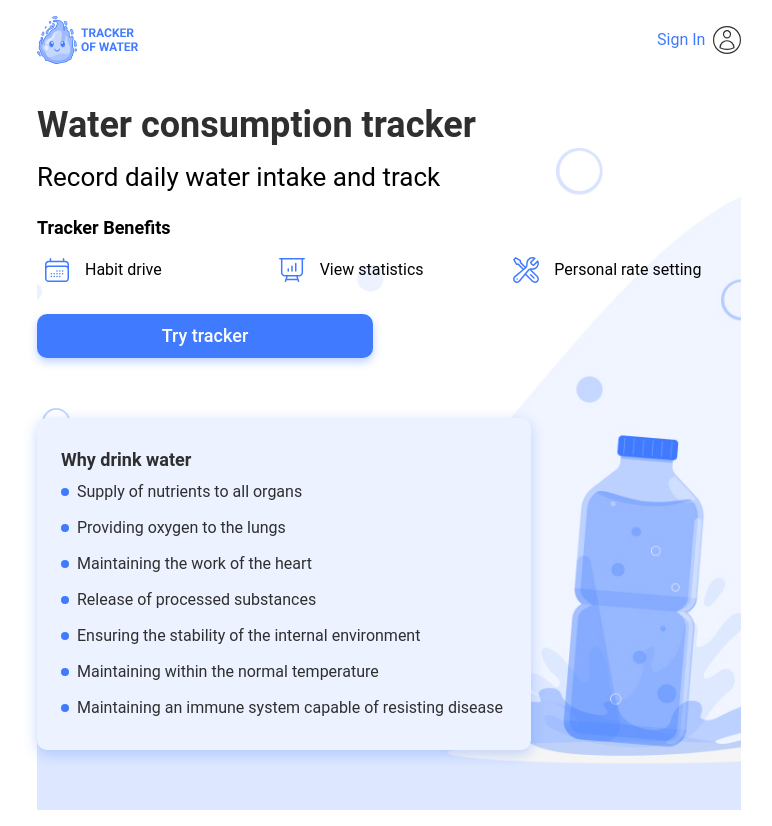
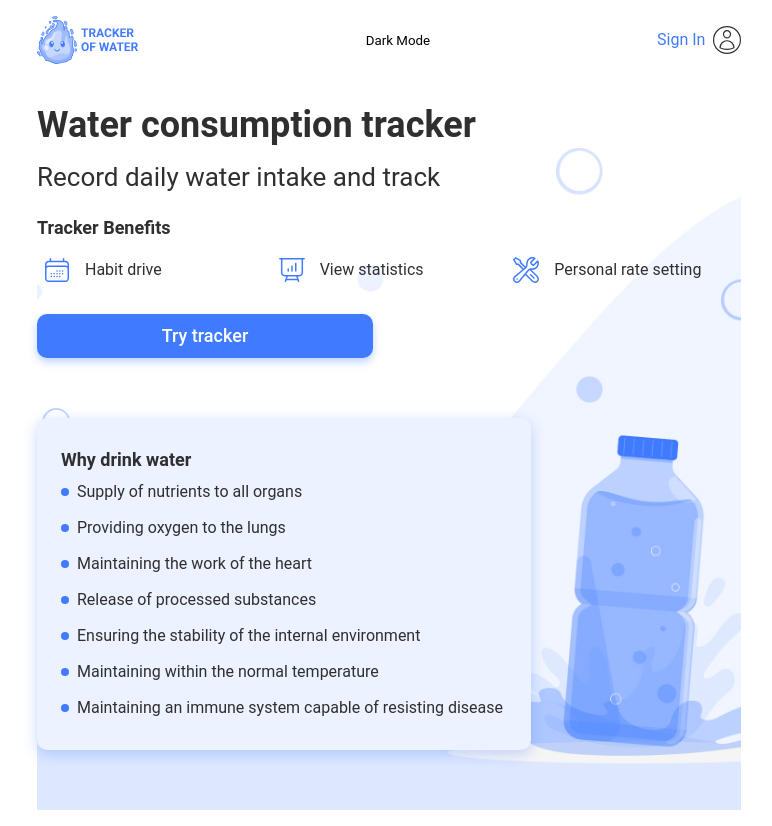
Before and after one commit to shulsergio/WaterTracker, a React (Vite) app: page /welcome in a window 1280 px wide. Shown: the whole page, without its empty margins (251-1023 px from the left). Built offline with nearby package versions, Linux system fonts and the light colour scheme.

Commit message:
dark theme

```diff
--- a/src/App.css
+++ b/src/App.css
@@ -1,10 +1,13 @@
-/*перевірка*/
-h1 {
-  max-width: 200px;
-  text-align: center;
-  margin: 0 auto;
-  border-radius: 8px;
-  padding: 10px;
-  border: 1px solid var(--primary-color-blue);
-  color: var(--secondary-color-3);
+body {
+  background-color: var(--primary-color-white);
+  color: var(--primary-color-black); /* Это задаёт цвет текста */
+  font-family: var(--font-roboto);
+  margin: 0;
+  padding: 0;
+  transition: background-color 0.3s ease, color 0.3s ease; /* Плавный переход */
 }
+
+/* [data-theme="dark"] body {
+  background-color: var(--primary-color-white);
+  color: var(--primary-color-white);
+} */
--- a/src/App.jsx
+++ b/src/App.jsx
@@ -1,4 +1,4 @@
-import { lazy, useEffect } from "react";
+import { lazy, useEffect, useState } from "react";
 import { Routes, Route, Navigate } from "react-router-dom";
 import SharedLayout from "./components/SharedLayout/SharedLayout";
 import { RestrictedRoute } from "./components/Routs/RestrictedRoute";
@@ -9,11 +9,13 @@ import { useDispatch, useSelector } from "react-redux";
 import { refreshUser } from "./redux/auth/operations.js";
 import { selectIsRefreshing } from "./redux/auth/selectors.js";
 import { PrivateRoute } from "./components/Routs/PrivateRoute.jsx";
+// import { fetchUser } from "./redux/user/operations.js";
+// import Header from "./components/Header/Header.jsx";
 
 function App() {
   const dispatch = useDispatch();
 
-  const MainPage = lazy(() => import("./pages/MainPage/MainPage"));
+  // const MainPage = lazy(() => import("./pages/MainPage/MainPage"));
   const HomePage = lazy(() => import("./pages/HomePage/HomePage"));
   const WelcomePage = lazy(() => import("./pages/WelcomePage/WelcomePage"));
   const SigninPage = lazy(() => import("./pages/SigninPage/SigninPage"));
@@ -21,6 +23,7 @@ function App() {
   const NotFoundPage = lazy(() => import("./pages/NotFoundPage/NotFoundPage"));
 
   const isRefreshing = useSelector(selectIsRefreshing);
+
   useEffect(() => {
     dispatch(refreshUser());
   }, [dispatch]);
@@ -41,7 +44,7 @@ function App() {
       />
       <Routes>
         <Route path="/" element={<SharedLayout />}>
-          <Route path="main" element={<MainPage />} />
+          {/* <Route path="main" element={<MainPage />} /> */}
           <Route path="signin" element={<SigninPage />} />
           <Route path="signup" element={<SignupPage />} />
           <Route
--- a/src/components/AuthFormSignIn/AuthFormSignIn.module.css
+++ b/src/components/AuthFormSignIn/AuthFormSignIn.module.css
@@ -9,7 +9,7 @@
   font-weight: 400;
   font-size: 18px;
   line-height: 133%;
-  color: #2f2f2f;
+  color: var(--primary-color-black);
   margin-top: 16px;
 }
 
@@ -23,24 +23,24 @@
   font-family: var(--font-family);
   font-size: 16px;
   line-height: 125%;
-  color: #407bff;
+  color: var(--primary-color-blue);
 }
 .input:active {
-  border: 1px solid #d7e3ff;
+  border: 1px solid var(--secondary-color---5);
 }
 .input:focus {
-  border: 1px solid #d7e3ff;
+  border: 1px solid var(--secondary-color---5);
 }
 
 .inputError {
-  border-color: #ef5050;
-  color: #ef5050;
+  border-color: var(--secondary-color-3);
+  color: var(--secondary-color-3);
 }
 
 ::placeholder {
   font-family: var(--font-family);
   font-size: 16px;
-  color: #9ebbff;
+  color: var(--secondary-color-4);
 }
 
 .text {
@@ -54,7 +54,7 @@
   margin-top: 16px;
 }
 .nav:hover {
-  color: #ff9d43;
+  color: var(--secondary-color-5);
 }
 
 .signinButton {
@@ -70,7 +70,7 @@
   align-items: center;
   justify-content: center;
   box-shadow: 0 4px 8px 0 rgba(64, 123, 255, 0.34);
-  background-color: #407bff;
+  background-color: var(--primary-color-blue);
   font-family: var(--font-family);
   color: white;
 }
@@ -86,7 +86,7 @@
   font-weight: 400;
   font-size: 14px;
   line-height: 129%;
-  color: #ef5050;
+  color: var(--secondary-color-3);
 }
 .passwordWrapper {
   position: relative;
--- a/src/components/Header/Header.jsx
+++ b/src/components/Header/Header.jsx
@@ -4,14 +4,37 @@ import UserAuth from "../UserAuth/UserAuth";
 import UserLogo from "../UserLogo/UserLogo";
 import { selectIsLoggedIn } from "../../redux/auth/selectors";
 import Logo from "../Logo/Logo";
+import { useEffect, useState } from "react";
 
 const Header = () => {
   const isLoggedIn = useSelector(selectIsLoggedIn);
+
+  // Получение текущей темы из localStorage
+  const [isDarkTheme, setIsDarkTheme] = useState(() => {
+    const savedTheme = localStorage.getItem("isDarkTheme");
+    return savedTheme ? JSON.parse(savedTheme) : false;
+  });
+
+  // Применение темы при изменении
+  useEffect(() => {
+    document.documentElement.setAttribute(
+      "data-theme",
+      isDarkTheme ? "dark" : "light"
+    );
+    localStorage.setItem("isDarkTheme", JSON.stringify(isDarkTheme));
+  }, [isDarkTheme]);
+
+  const toggleTheme = () => {
+    setIsDarkTheme((prev) => !prev);
+  };
 
   return (
     // <div className={css.headerContainer}>
     <header className={css.header}>
       <Logo />
+      <button className={css.themeToggle} onClick={toggleTheme}>
+        {isDarkTheme ? "Light Mode" : "Dark Mode"}
+      </button>
       {isLoggedIn ? <UserLogo /> : <UserAuth />}
     </header>
     // </div>
--- a/src/redux/auth/authSlice.js
+++ b/src/redux/auth/authSlice.js
@@ -66,6 +66,7 @@ const AuthSlice = createSlice({
       .addCase(refreshUser.fulfilled, (state, action) => {
         state.user = action.payload;
         state.isRefreshing = false;
+        state.isLoggedIn = true;
       })
       .addCase(refreshUser.rejected, (state, action) => {
         state.error = action.payload;
--- a/src/redux/auth/operations.js
+++ b/src/redux/auth/operations.js
@@ -5,7 +5,8 @@ import { getDayWaterList } from "../dayWaterList/operations.js";
 import { setIsLoading } from "./authSlice.js";
 import { getMonthWaterList } from "../monthWaterList/operations.js";
 // import { Navigate, useNavigate } from "react-router-dom";
-axios.defaults.baseURL = /* "http://localhost:3000/"; */ "https://bo-o-woa.onrender.com/";
+axios.defaults.baseURL =
+  /* "http://localhost:3000/"; */ "https://bo-o-woa.onrender.com/";
 axios.defaults.withCredentials = true;
 
 const setAuthHeader = (token) => {
@@ -140,12 +141,13 @@ export const refreshUser = createAsyncThunk(
     }
 
     try {
-      const res = await axios.post("/auth/refresh", { token: persistedToken });
+      const { data } = await axios.post("/auth/refresh", {
+        token: persistedToken,
+      });
 
-      console.log("REFRESH DATA", res);
-      console.log("REFRESH DATA", res.data);
-
-      return res.data;
+      return {
+        token: data.data.accessToken,
+      };
     } catch (error) {
       return thunkAPI.rejectWithValue(error.message);
     }
--- a/src/styles/variables.css
+++ b/src/styles/variables.css
@@ -54,5 +54,4 @@
 
   --bottle-home-1x-desktop: url(../images/homePage/dark/Bottle-home-screen-1x-dark-desktop.webp);
   --bottle-home-2x-desktop: url(../images/homePage/dark/Bottle-home-screen-2x-dark-desktop.webp);
-
 }
```
